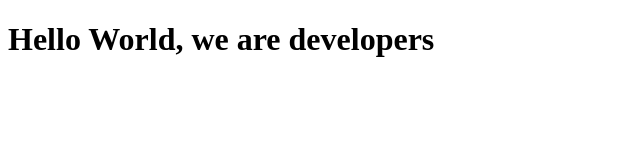
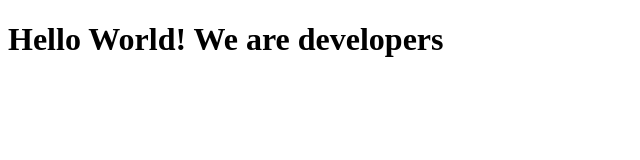
Before and after one commit to armandocomellas1/htmlwithanaarmando, a plain HTML site: page fcc-test-suite-template-master/index.html in a window 1280 px wide. Shown: the whole page, without its empty margins (0-640 px from the left). Drawn offline with Linux system fonts and the light colour scheme.

Commit message:
Update index.html
Ana Add We Are Developers

```diff
--- a/fcc-test-suite-template-master/index.html
+++ b/fcc-test-suite-template-master/index.html
@@ -9,7 +9,8 @@
   <body>
     <script src="https://cdn.freecodecamp.org/testable-projects-fcc/v1/bundle.js"></script>
 
-<h1>Hello World, we are developers</h1>
+    <h1>Hello World! We are developers</h1>
+
     <script  src="js/index.js"></script>
   </body>
 </html>
```
